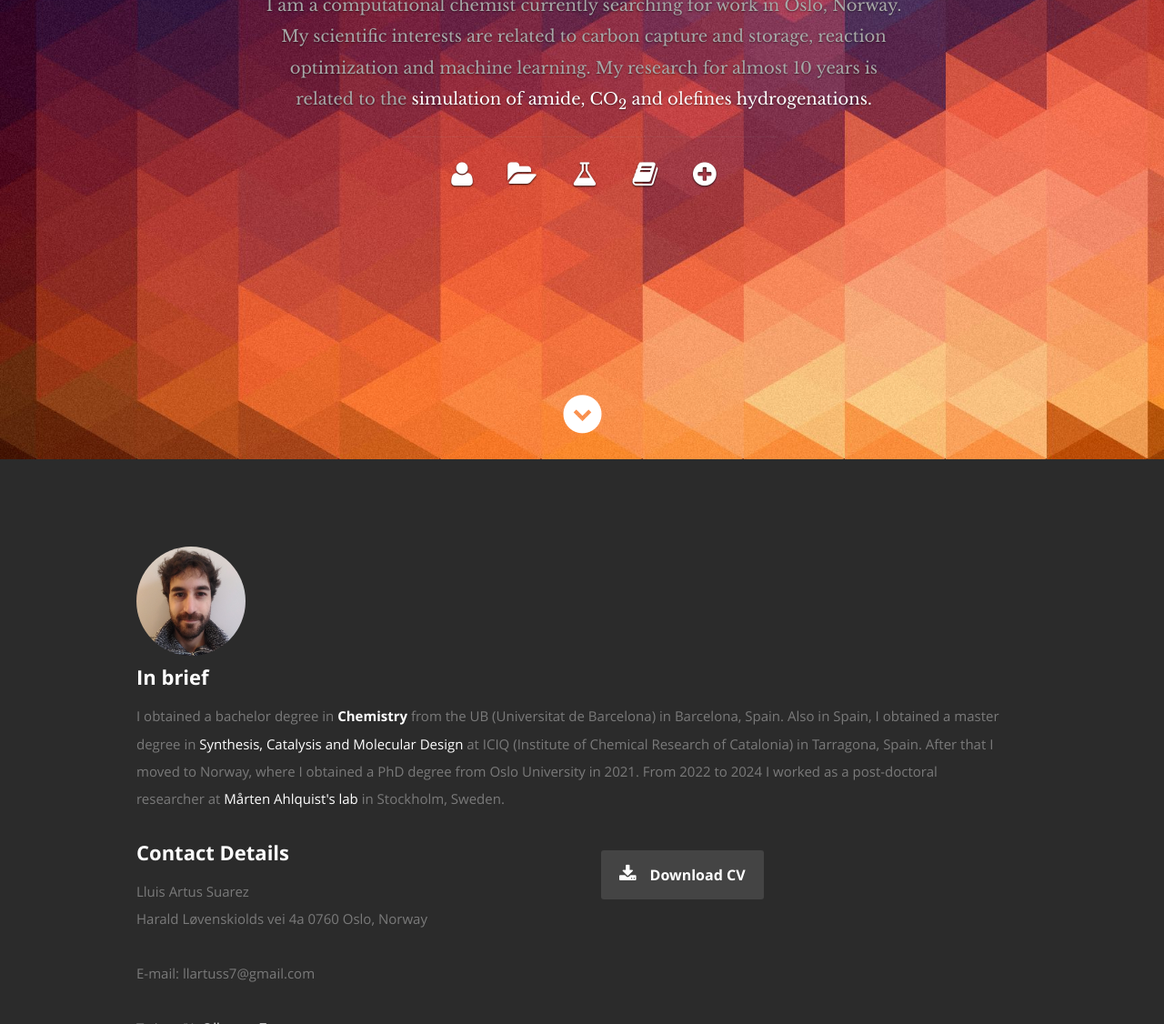
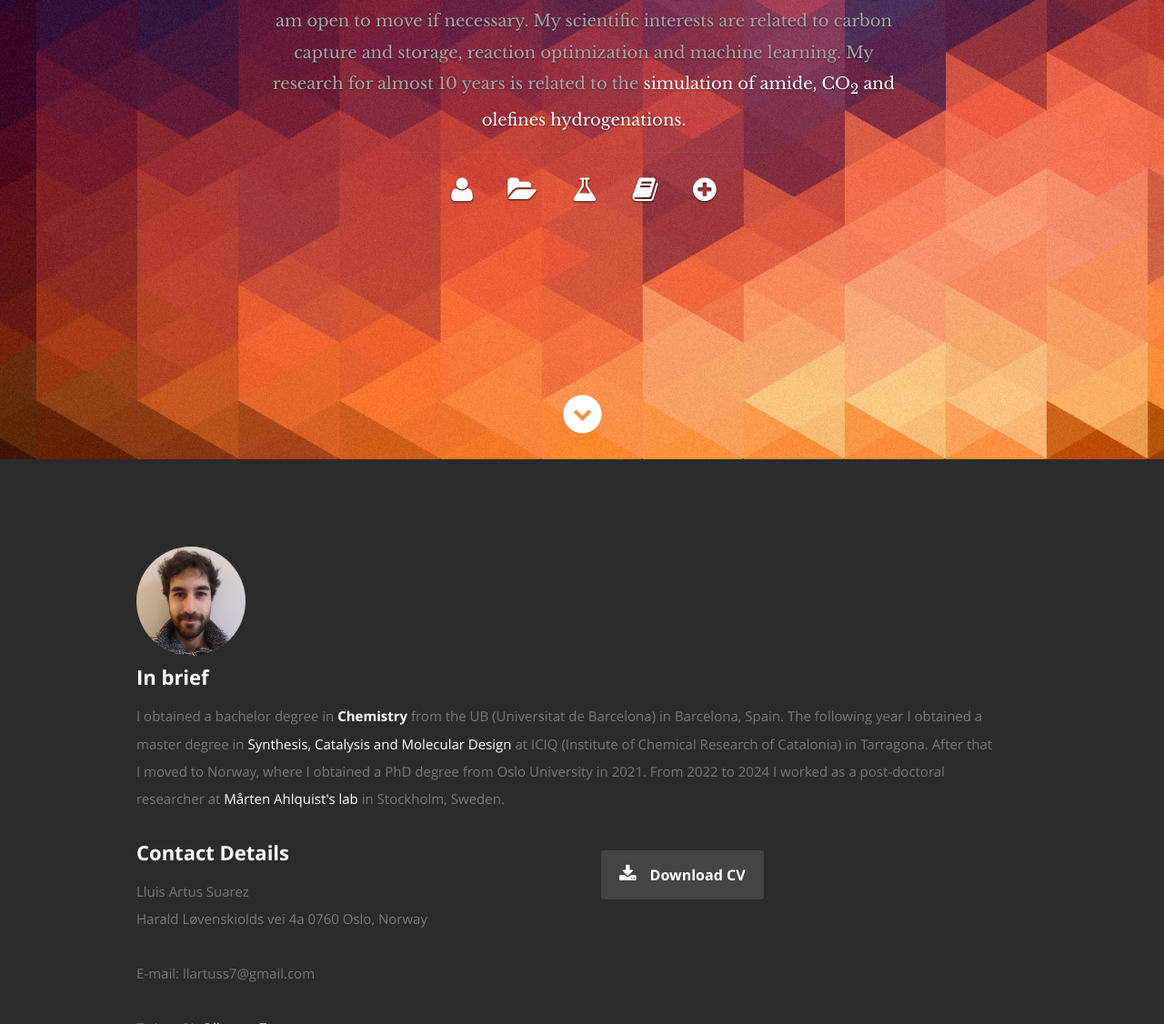
Before and after one commit to LluisArtusSuarez/LluisArtusSuarez.github.io, a plain HTML site: page index.html in a window 1280 px wide. Shown: the part 295-1421 px from the top of the page at 91% size. Drawn offline with nearby package versions, Linux system fonts and the light colour scheme.

Commit message:
Added website

```diff
--- a/index.html
+++ b/index.html
@@ -99,7 +99,7 @@
       <div class="banner-text">
 
 	<h2 style="color:white"><span>Lluis Artus Suarez's website</span></h2>
-        <h3>I am a computational chemist currently searching for work in Oslo, Norway. My scientific interests are related to carbon capture and storage, reaction optimization  and machine learning. My research for almost 10 years is related to the <span> simulation of amide, CO<sub>2</sub> and olefines hydrogenations.</span>
+        <h3>I am a computational chemist currently searching for work in Oslo, though I am open to move if necessary. My scientific interests are related to carbon capture and storage, reaction optimization  and machine learning. My research for almost 10 years is related to the <span> simulation of amide, CO<sub>2</sub> and olefines hydrogenations.</span>
         <!-- Jaime's website had the following link to his company (<a href="https://nykode.com/" target="_blank">Nykode Threapeutics AS</a>) -->
           <hr/>
         <ul class="social">
@@ -134,7 +134,7 @@
 
         <h2>In brief</h2>
 
-        <p> I obtained a bachelor degree in <a target="_blank" href="https://web.ub.edu/en/web/estudis/w/bachelordegree-g1038"><b>Chemistry</b></a> from the UB (Universitat de Barcelona) in Barcelona, Spain. Also in Spain, I obtained a master degree in <a target="_blank" href="https://www.iciq.org/education/master-studies/">Synthesis, Catalysis and Molecular Design</a>  at ICIQ (Institute of Chemical Research of Catalonia) in Tarragona, Spain. After that I moved to Norway, where I obtained a PhD degree from Oslo University in 2021. From 2022 to 2024 I worked as a post-doctoral researcher at <a target="_blank" href="https://www.kth.se/profile/ahlqui">Mårten Ahlquist's lab</b></a> in Stockholm, Sweden.
+        <p> I obtained a bachelor degree in <a target="_blank" href="https://web.ub.edu/en/web/estudis/w/bachelordegree-g1038"><b>Chemistry</b></a> from the UB (Universitat de Barcelona) in Barcelona, Spain. The following year I obtained a master degree in <a target="_blank" href="https://www.iciq.org/education/master-studies/">Synthesis, Catalysis and Molecular Design</a>  at ICIQ (Institute of Chemical Research of Catalonia) in Tarragona. After that I moved to Norway, where I obtained a PhD degree from Oslo University in 2021. From 2022 to 2024 I worked as a post-doctoral researcher at <a target="_blank" href="https://www.kth.se/profile/ahlqui">Mårten Ahlquist's lab</b></a> in Stockholm, Sweden.
 
         <div class="row">
 
```
Also changed, not shown: 1 other file.
